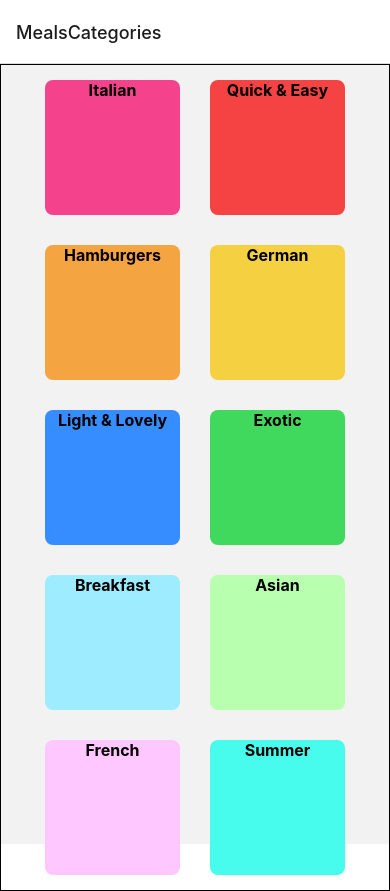
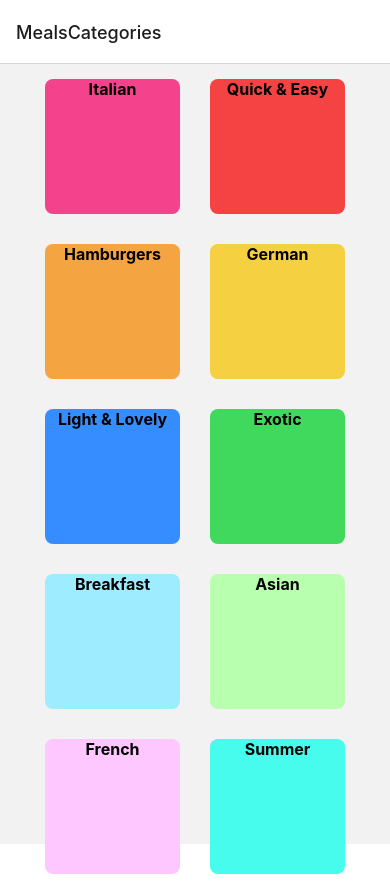
Before and after one commit to aadil42/react-native-meal-app, a React Native app: screen /MealsCategories in a window 390 px wide. Built offline with nearby package versions, Linux system fonts and the light colour scheme.

Commit message:
remove border from categoriesScreen

```diff
--- a/screens/CategoriesScreen.js
+++ b/screens/CategoriesScreen.js
@@ -33,7 +33,6 @@ export default CategoriesScreen;
 
 const styles = StyleSheet.create({
     container: {
-        borderWidth: 1,
         width: "100%",
         alignItems: "center"
     },
```
